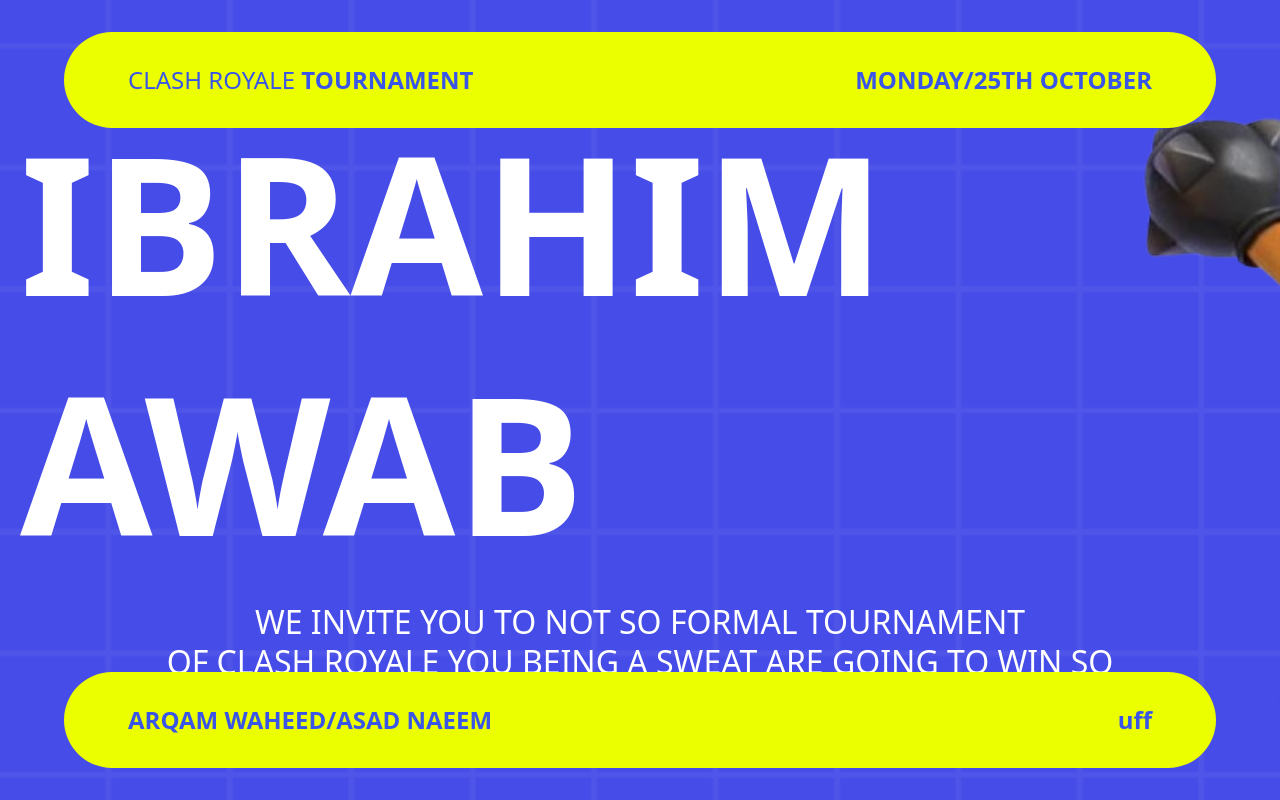
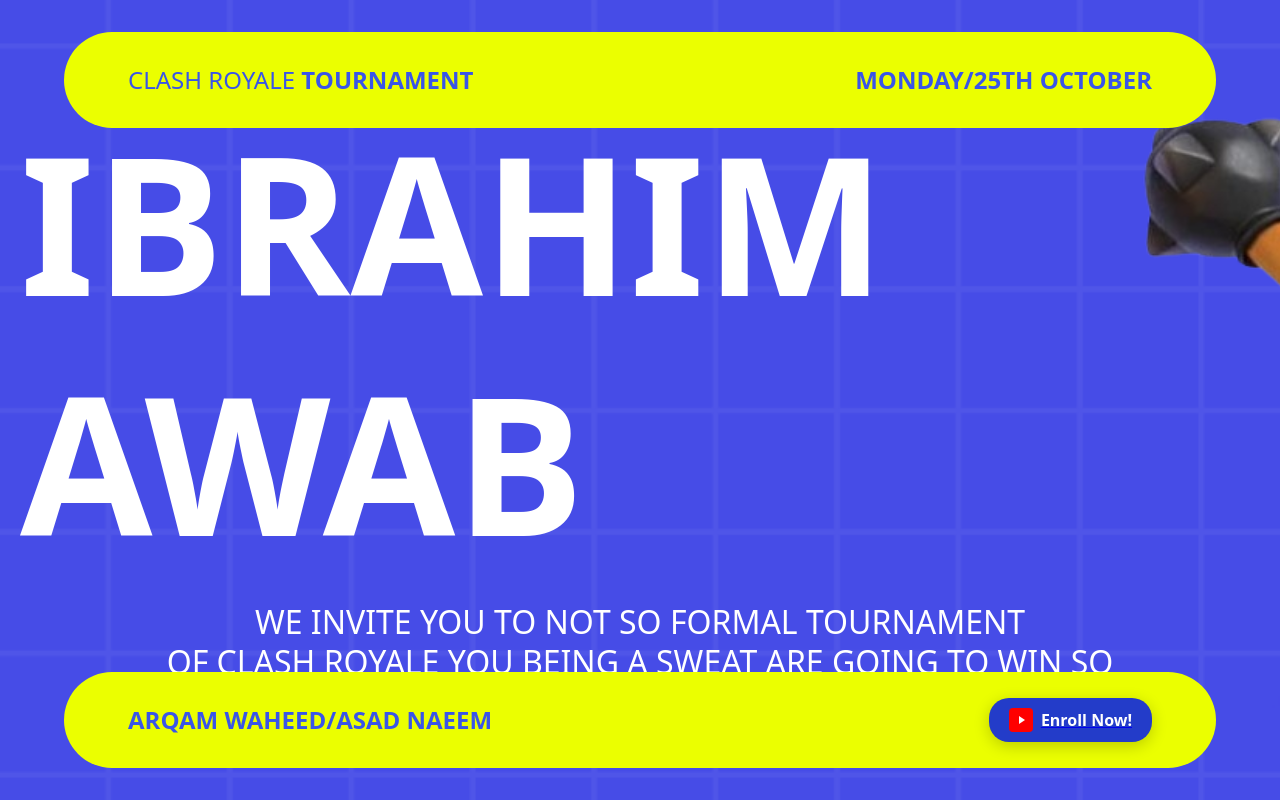
Before and after one commit to ArqamWaheed/nust, a plain HTML site: page ICT/W5Website/index.html in a window 1280 px wide. Shown: the top 800 px of the page. Drawn offline with Linux system fonts and the light colour scheme.

Commit message:
Website finished for ICT lab

```diff
--- a/ICT/W5Website/index.html
+++ b/ICT/W5Website/index.html
@@ -28,7 +28,17 @@
         <div class="footer">
             <div class="footerbar">
                 <p><strong>ARQAM WAHEED/ASAD NAEEM </strong></p>
-                <p><strong>uff</strong></p>
+                    <a href="https://www.youtube.com/watch?v=xvFZjo5PgG0&list=RDxvFZjo5PgG0&start_radio=1&pp=ygUJcmljayByb2xsoAcB" target="_blank">
+                            <button type="button" class="youtube-btn">
+                                <span class="youtube-icon">
+                                    <svg viewBox="0 0 24 24" width="24" height="24" fill="white" xmlns="http://www.w3.org/2000/svg">
+                                        <rect width="24" height="24" rx="4" fill="#ff0000"/>
+                                        <polygon points="10,8 16,12 10,16" fill="#fff"/>
+                                    </svg>
+                                </span>
+                                Enroll Now!
+                            </button>
+                    </a>
             </div>
         </div>
     </div>
--- a/ICT/W5Website/styles.css
+++ b/ICT/W5Website/styles.css
@@ -33,6 +33,33 @@ button,
 textarea,
 select {
   font: inherit;
+}
+
+/* YouTube Button Styles */
+.youtube-btn {
+    display: flex;
+    align-items: center;
+    gap: 8px;
+    background: rgb(35, 60, 201);
+    color: #fff;
+    border: none;
+    border-radius: 20px;
+    box-shadow: 0 4px 16px rgba(0,0,0,0.2);
+    padding: 10px 20px;
+    font-size: 1rem;
+    cursor: pointer;
+    transition: transform 0.2s, box-shadow 0.2s;
+    font-weight: bold;
+}
+.youtube-btn:hover {
+    transform: translateY(-2px) scale(1.05);
+    box-shadow: 0 8px 24px rgba(0,0,0,0.3);
+    background: #e62117;
+}
+.youtube-icon {
+    width: 24px;
+    height: 24px;
+    display: inline-block;
 }
 
 p,
```
Also changed, not shown: 2 other files.
